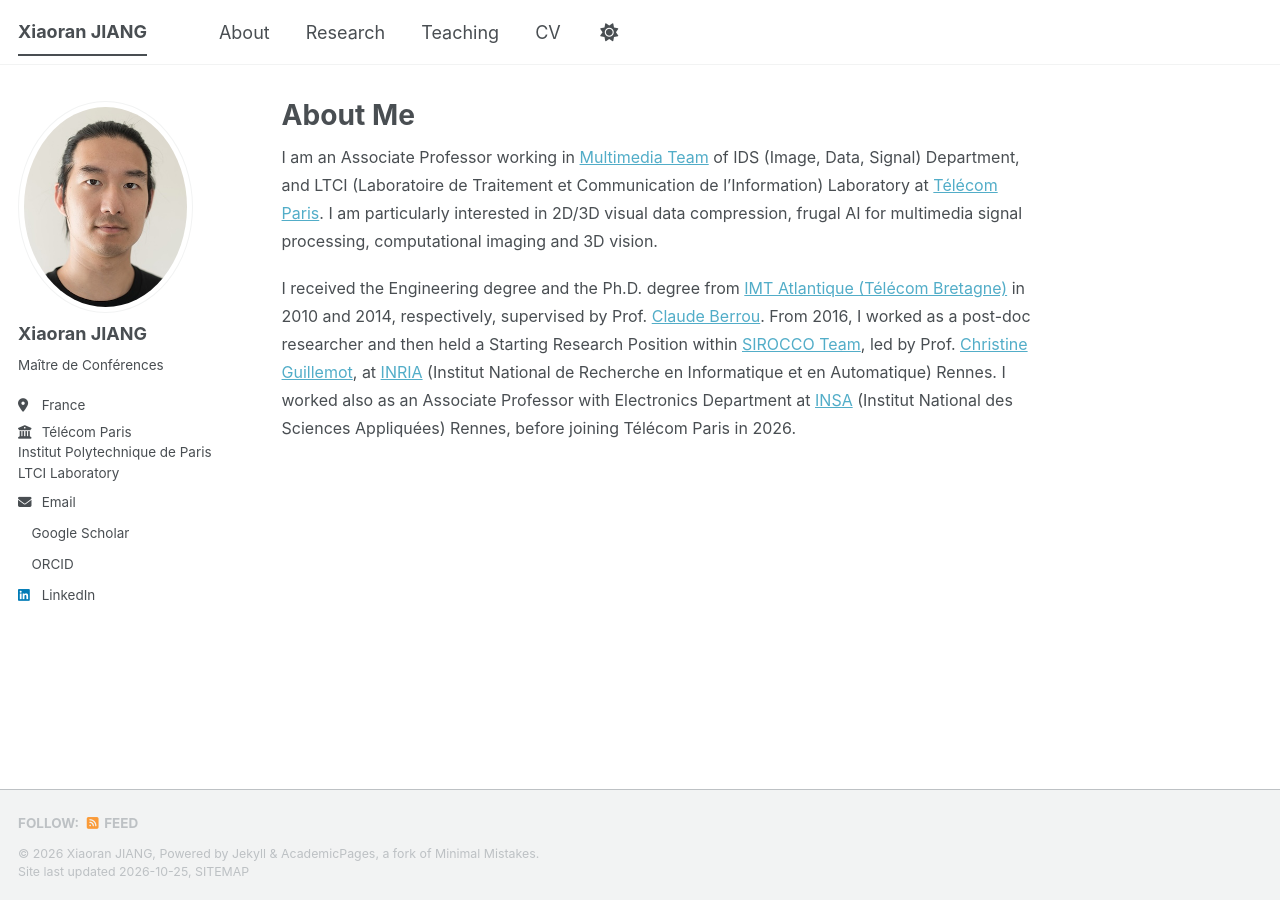
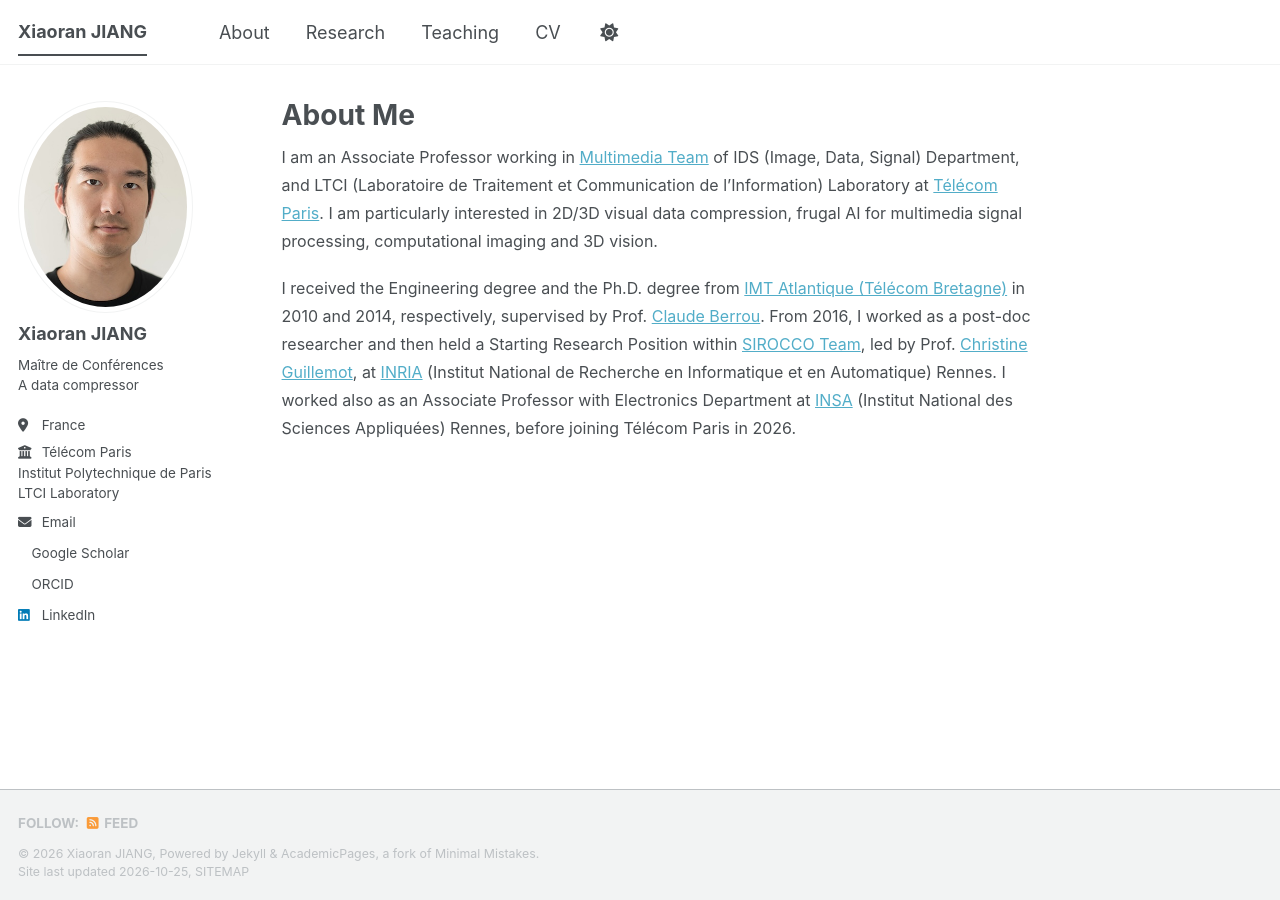
Before and after one commit to xiaoranjiang/xiaoranjiang.github.io, a Jekyll site: the page built from _pages/about.md, in a window 1280 px wide. Built offline with Jekyll 4.4.1, drawn with Linux system fonts in a browser that asks for light colours; a style sheet for code colours, icons or effects is not loaded.

Commit message:
Update _config.yml

```diff
--- a/_config.yml
+++ b/_config.yml
@@ -26,7 +26,7 @@ author:
   avatar           : "xiaoran-jiang.jpg"
   name             : "Xiaoran JIANG"
   pronouns         : # example: "she/her"
-  bio              : "Maître de Conférences"
+  bio              : "Maître de Conférences<br>A data compressor"
   location         : "France"
   employer         : "Télécom Paris<br>Institut Polytechnique de Paris<br>LTCI Laboratory"
   uri              : # URL
```
